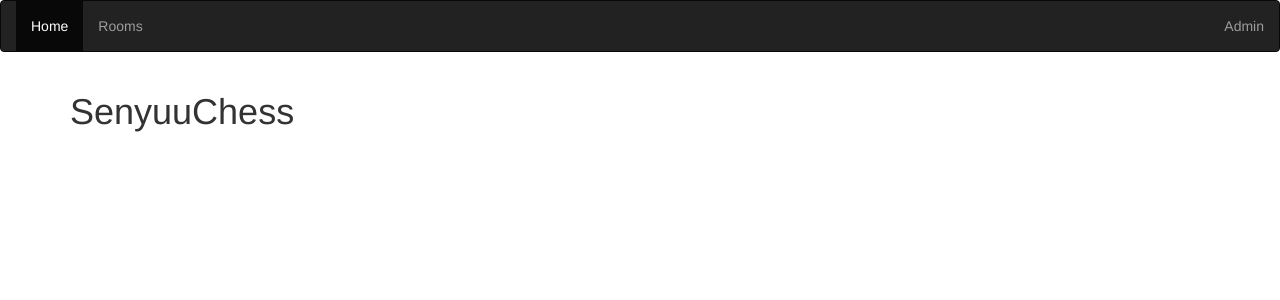
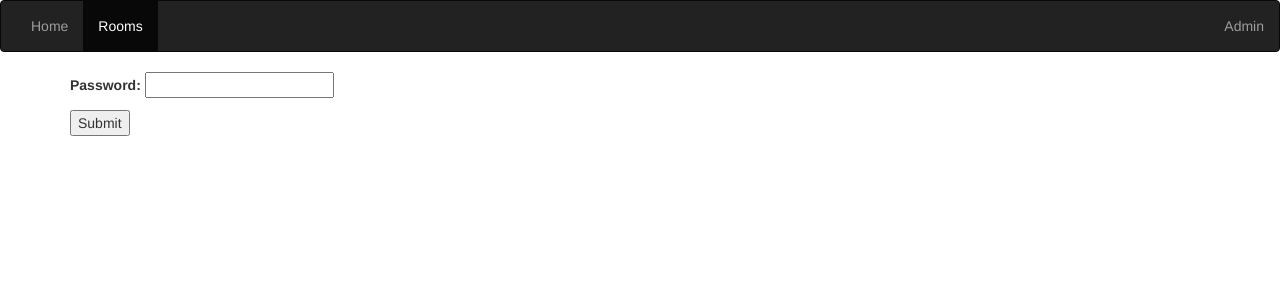
Before and after one commit to aleker/SenyuuChess, a Django app: page /rooms/1/login in a window 1280 px wide. Shown: the top 300 px of the page. Run offline with Django 3.2, Linux system fonts and the light colour scheme; style sheets or scripts are compiled from the project's sources; some libraries are stand-ins or nearby versions.

Commit message:
login works. Redirection to room not working.

```diff
--- /dev/null
+++ b/rooms/forms.py
@@ -0,0 +1,8 @@
+from django.forms import ModelForm
+from rooms.models import Room
+
+
+class LoginRoomForm(ModelForm):
+    class Meta:
+        model = Room
+        fields = ['password']
--- /dev/null
+++ b/rooms/templates/room_login.html
@@ -0,0 +1,17 @@
+{% extends "base.html" %}
+{% load static %}
+
+{% block title %}Rooms{% endblock %}
+
+{% block nav %}{% include "navbar.html"  with active='rooms_active'%}{% endblock %}
+
+{% block head %}
+{% endblock %}
+
+{% block content %}
+    <form action="" method="post">
+        {% csrf_token %}
+        {{ form.as_p }}
+        <input type="submit" value="Submit" />
+    </form>
+{% endblock %}
--- a/rooms/templates/rooms/room_list.html
+++ b/rooms/templates/rooms/room_list.html
@@ -20,7 +20,7 @@
             {% if room_list %}
                 <ul class="list-group">
                     {% for room in room_list %}
-                        <li class="list-group-item"><a href="{% url 'room_detail_url' pk_room=room.pk %}">{{ room }}</a>
+                        <li class="list-group-item"><a href="{% url 'room_login_url' pk_room=room.pk %}">{{ room }}</a>
                         </li>
                     {% endfor %}
                 </ul>
--- a/rooms/urls.py
+++ b/rooms/urls.py
@@ -8,6 +8,7 @@ urlpatterns = [
     url(r'^$', views.RoomListView.as_view(), name='rooms_url'),
     url(r'create/$', views.RoomCreate.as_view(), name='room_create_url'),
     url(r'(?P<pk_room>\d+)/games/', include('games.urls')),
+    url(r'(?P<pk_room>\d+)/login$', views.RoomLogin.as_view(), name='room_login_url'),
     url(r'(?P<pk_room>\d+)$', views.RoomDetailView.as_view(), name='room_detail_url'),
 
 ]
--- a/rooms/views.py
+++ b/rooms/views.py
@@ -1,8 +1,11 @@
+from django.http import HttpResponse
 from django.shortcuts import redirect
+from django.template import loader
 from django.urls import reverse
 from django.views.generic import *
 from django.contrib import messages
 
+from rooms.forms import LoginRoomForm
 from rooms.models import Room
 
 
@@ -14,6 +17,29 @@ class RoomListView(ListView):
         # Call the base implementation first to get a context
         context = super().get_context_data(**kwargs)
         return context
+
+
+class RoomLogin(FormView):
+    template_name = 'room_login.html'
+    form_class = LoginRoomForm
+    success_url = 'room_detail_url'
+
+    def form_valid(self, form):
+        # This method is called when valid form data has been POSTed.
+        # It should return an HttpResponse.
+        form_password = form.cleaned_data.get('password')
+        room = Room.objects.get(id=self.kwargs["pk_room"])
+        if room:
+            original_password = room.password
+            if original_password == form_password:
+                # return redirect('room_detail_url', {'pk_room': self.kwargs["pk_room"]})
+                return redirect('home.urls')
+            else:
+                messages.add_message(self.request, messages.ERROR, 'Incorrect password!')
+                return redirect('rooms_url')
+
+    def form_invalid(self, form):
+        pass
 
 
 class RoomCreate(CreateView):
```
